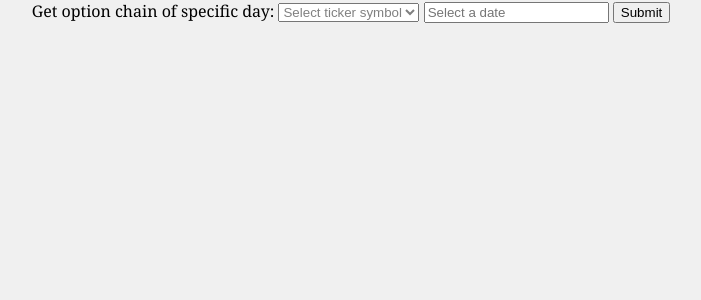
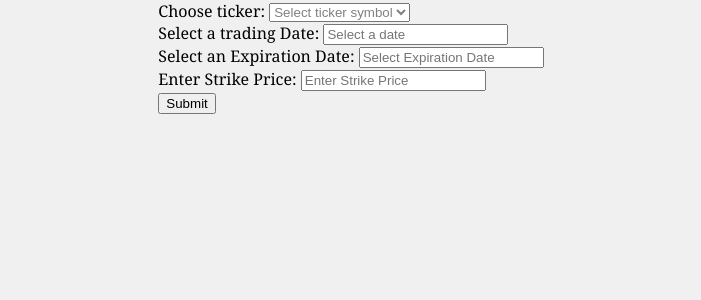
Before and after one commit to frydaiii/OptionPricing, a FastAPI app: page / in a window 1280 px wide. Shown: the part 126-426 px from the top of the page, without its empty margins (289-990 px from the left). Run offline with FastAPI, Linux system fonts and the light colour scheme; parts of the project's set-up code (start-up, migrations or seed data) failed here and were passed over; some libraries are stand-ins or nearby versions.

Commit message:
update input form

```diff
--- a/main.py
+++ b/main.py
@@ -8,6 +8,7 @@ from sqlalchemy import create_engine, Column, Integer, String, Date, Time, DECIM
 from sqlalchemy.ext.declarative import declarative_base
 from sqlalchemy.orm import sessionmaker, Session
 from pydantic import BaseModel
+from typing import Optional
 import yfinance as yf
 import QuantLib as ql
 import numpy as np
@@ -98,6 +99,8 @@ def get_ticker_symbols():
 class ListOptionsReq(BaseModel):
     tickerSymbol: str
     selectedDate: str
+    expireDate: str
+    strike: int
     page: int
     perPage: int
 # POST request to /list-options
@@ -106,20 +109,20 @@ async def list_options(option_request: ListOptionsReq, db: Session = Depends(get
     # print(ticker_symbol, date, perPage,page)
     ticker_symbol = option_request.tickerSymbol
     date = option_request.selectedDate
+    expire_date = option_request.expireDate
+    strike = option_request.strike
     page = option_request.page
     per_page = option_request.perPage
+    # print(strike, expire_date)
 
     # Calculate the offset based on the page and perPage values
     offset = (page - 1) * per_page
-    date_with_dashes = datetime.strptime(date, "%m/%d/%Y").strftime("%Y-%m-%d")
+    date_with_dashes = datetime.strptime(date, "%Y-%m-%d").strftime("%Y-%m-%d")
     # Query the database for rows that match the ticker symbol and date with pagination
     data_query = (
         select(OptionData)
         .where(OptionData.quote_date == date_with_dashes)
         .where(OptionData.c_volume > 0)
-        # .where(or_(OptionData.c_symbol == ticker_symbol, OptionData.p_symbol == ticker_symbol))
-        .offset(offset)
-        .limit(per_page)
     )
 
     total_records_query = (
@@ -128,27 +131,44 @@ async def list_options(option_request: ListOptionsReq, db: Session = Depends(get
         .where(OptionData.c_volume > 0)
     )
 
-    total_records = db.execute(total_records_query).scalar()
+    if expire_date != "":
+        expire_date = datetime.strptime(option_request.expireDate, "%Y-%m-%d").strftime("%Y-%m-%d")
+        data_query = data_query.where(OptionData.expire_date == expire_date)
+        total_records_query = total_records_query.where(OptionData.expire_date == expire_date)
+
+    if strike != 0:
+        data_query = data_query.where(OptionData.strike == strike)
+        total_records_query = total_records_query.where(OptionData.strike == strike)
+
+    data_query = data_query.offset(offset).limit(per_page)
 
     options = db.execute(data_query)
     options = options.scalars().all()
+    total_records = db.execute(total_records_query).scalar()
     return {"options": options, "total_records": total_records}
 
 # calculate price request model
 class CalPriceRequest(BaseModel):
     selectedDate: str
-    strike: float
+    strike: int
     expireDate: str
-    price: float
 @app.post("/calculate-price")
-async def list_options(req: CalPriceRequest):
+async def list_options(req: CalPriceRequest, db: Session = Depends(get_db)):
     strike = req.strike
-    selectedDate = datetime.strptime(req.selectedDate, "%m/%d/%Y")
+    selectedDate = datetime.strptime(req.selectedDate, "%Y-%m-%d")
     expireDate = datetime.strptime(req.expireDate, "%Y-%m-%d")
 
     bs_price = calculate_bs(strike, expireDate, selectedDate)
     mc_price = calculate_mc(strike, expireDate, selectedDate)
-    market_price = req.price
+    data_query = (
+        select(OptionData)
+        .where(OptionData.quote_date == selectedDate)
+        .where(OptionData.expire_date == expireDate)
+        .where(OptionData.strike == strike)
+        .where(OptionData.c_volume > 0)
+    )
+    options = db.execute(data_query).scalars().all()
+    market_price = 0 if len(options) == 0 else options[0].c_last
 
     # print to image
     bar_width = 0.2
@@ -256,9 +276,6 @@ def calculate_mc(strike_price, expired_date, current_date):
     T = dte/365
     r = get_r(end_date)
 
-    print("Spot: " + str(S) + " strike: " + str(K) + " dte: " + str(dte) +
-          " volatility: " + str(vol) + " r: " + str(r))
-
     dt = T/N
     nudt = (r - 0.5*vol**2)*dt
     volsdt = vol*np.sqrt(dt)
--- a/static/script.js
+++ b/static/script.js
@@ -1,7 +1,9 @@
 $(document).ready(function() {
     var optionsPerPage = 10;
-    var tickerSymbol
-    var selectedDate
+    var tickerSymbol;
+    var selectedDate;
+    var expireDate;
+    var strike;
     // Fetch data from the API (assuming it returns an array)
     $.ajax({
         url: '/ticker-symbols', // Replace with your API endpoint
@@ -32,12 +34,31 @@ $(document).ready(function() {
     }
 
     // Initialize the datepicker
-    // _todo update min/max
-    year = 2019;
-    $("#datepicker").datepicker({
+    year = 2020;
+    $("#tradingDate").datepicker({
         minDate: new Date(year, 0, 1),
-        maxDate: new Date(year+1, 12, 30)
+        maxDate: new Date(year, 11, 31),
+        dateFormat: 'yy-mm-dd',
+        onSelect: function(date){
+
+            var selectedDate = new Date(date);
+            var msecsInADay = 86400000;
+            var endDate = new Date(selectedDate.getTime() + msecsInADay);
+
+           //Set Minimum Date of EndDatePicker After Selected Date of StartDatePicker
+            $("#expirationDate").datepicker({
+                minDate: endDate,
+                changeYear: true,
+                dateFormat: 'yy-mm-dd'
+            });
+            // $("#endDatePicker").datepicker( "option", "maxDate", '+2y' );
+
+        }
     });
+
+    // $("#expirationDate").datepicker({
+    //     changeYear: true
+    // });
 
 
     // Function to fetch options from the API and display them
@@ -51,16 +72,18 @@ $(document).ready(function() {
             data: JSON.stringify({
                 tickerSymbol: tickerSymbol,
                 selectedDate: selectedDate,
+                expireDate: expireDate,
+                strike: Number(strike),
                 page: pageNumber,
                 perPage: optionsPerPage
             }),
             success: function(response) {
-                // console.log(response)
+                console.log(response)
                 // Update the options list with the received data
                 updateOptionsList(response.options);
 
                 // Update pagination controls
-                updatePagination(response.total_records / optionsPerPage, pageNumber);
+                updatePagination(Math.floor(response.total_records / optionsPerPage) + 1, pageNumber);
             },
             error: function(error) {
                 console.error('Error fetching data from the API: ' + error.statusText);
@@ -93,7 +116,7 @@ $(document).ready(function() {
                 var calculateButton = $("<button>").text("Calculate Price");
                 calculateButton.on("click", function() {
                     // Call a function to send a request to /calculate-price
-                    calculatePrice(selectedDate, strike, expireDate, option.c_last);
+                    calculatePrice(selectedDate, strike, expireDate);
                 });
                 listItem.append(calculateButton);
                 optionsList.append(listItem);
@@ -108,17 +131,31 @@ $(document).ready(function() {
         var paginationControls = $("#pagination-controls");
         paginationControls.empty(); // Clear existing controls
 
+        // Calculate the number of buttons to display (e.g., 10 at a time)
+        var buttonsToShow = 10;
+        var startPage = Math.max(currentPage - Math.floor(buttonsToShow / 2), 1);
+        var endPage = Math.min(startPage + buttonsToShow - 1, totalPages);
+
+        // Add "First Page" button
+        if (currentPage > 1) {
+            var firstPageButton = $("<button>").text("First Page");
+            firstPageButton.on("click", function() {
+                updatePagination(totalPages, 1);
+            });
+            paginationControls.append(firstPageButton);
+        }
+
         // Create "Previous" button if not on the first page
         if (currentPage > 1) {
             var prevButton = $("<button>").text("Previous");
             prevButton.on("click", function() {
-                fetchAndDisplayOptions(currentPage - 1, optionsPerPage);
+                fetchAndDisplayOptions(currentPage - 1, optionsPerPage, tickerSymbol, selectedDate);
             });
             paginationControls.append(prevButton);
         }
 
         // Create page number buttons
-        for (var i = 1; i <= totalPages; i++) {
+        for (var i = startPage; i <= endPage; i++) {
             var pageButton = $("<button>").text(i);
             pageButton.on("click", function() {
                 fetchAndDisplayOptions(parseInt($(this).text()), optionsPerPage, tickerSymbol, selectedDate);
@@ -134,14 +171,22 @@ $(document).ready(function() {
             });
             paginationControls.append(nextButton);
         }
+
+        // Add "Last Page" button
+        if (currentPage < totalPages) {
+            var lastPageButton = $("<button>").text("Last Page");
+            lastPageButton.on("click", function() {
+                updatePagination(totalPages, totalPages);
+            });
+            paginationControls.append(lastPageButton);
+        }
     }
 
-    function calculatePrice(selectedDate, strike, expireDate, price) {
+    function calculatePrice(selectedDate, strike, expireDate) {
         var requestData = {
             selectedDate: selectedDate,
             strike: strike,
-            expireDate: expireDate,
-            price: price
+            expireDate: expireDate
         };
 
         $.ajax({
@@ -170,12 +215,22 @@ $(document).ready(function() {
     // Handle form submission
     $("#optionForm").submit(function(event) {
         event.preventDefault(); // Prevent the default form submission
+        var optionsList = $("#options-list");
+        optionsList.empty(); // Clear existing options
+        var paginationControls = $("#pagination-controls");
+        paginationControls.empty(); // Clear existing controls
 
         // Get selected ticker symbol and date from the form
         tickerSymbol = $("#optionSelect1").val();
-        selectedDate = $("#datepicker").val();
+        selectedDate = $("#tradingDate").val();
+        expireDate = $("#expirationDate").val();
+        strike = Number($("#strikePrice").val());
 
-        // Make the API request after form submission
-        fetchAndDisplayOptions(1, optionsPerPage, tickerSymbol, selectedDate);
+        if (strike && expireDate) {
+            calculatePrice(selectedDate, strike, expireDate)
+        } else {
+            // Make the API request after form submission
+            fetchAndDisplayOptions(1, optionsPerPage, tickerSymbol, selectedDate);
+        }
     });
 });
--- a/static/styles.css
+++ b/static/styles.css
@@ -32,7 +32,7 @@ label {
     margin-bottom: 10px; /* Add space between label and input */
 }
 
-select {
+select:invalid {
     color: gray;
 }
 
--- a/templates/index.html
+++ b/templates/index.html
@@ -12,13 +12,28 @@
 
     <div class="container"> <!-- Add a container for content -->
         <form id="optionForm">
-            <label for="optionSelect1">Get option chain of specific day:</label>
-            <select id="optionSelect1">
-                <option value="" disabled selected hidden style="color: gray;">Select ticker symbol</option>
-            </select>
+            <div>
+                <label for="optionSelect1">Choose ticker:</label>
+                <select id="optionSelect1" required>
+                    <option value="" disabled selected hidden style="color: gray;">Select ticker symbol</option>
+                </select>
+            </div>
 
-            <!-- Add a second dropdown list with a label above -->
-            <input type="text" id="datepicker" placeholder="Select a date">
+            <div>
+                <label for="datepicker">Select a trading Date:</label>
+                <input type="text" id="tradingDate" name="tradingDate" class="datepicker" placeholder="Select a date" required>
+            </div>
+
+            <div>
+                <label for="expirationDate">Select an Expiration Date:</label>
+                <input type="text" id="expirationDate" name="expirationDate" class="datepicker" placeholder="Select Expiration Date">
+            </div>
+
+            <div>
+                <label for="strikePrice">Enter Strike Price:</label>
+                <input type="number" id="strikePrice" name="strikePrice" placeholder="Enter Strike Price">
+            </div>
+
             <input type="submit" value="Submit">
         </form>
 
```
